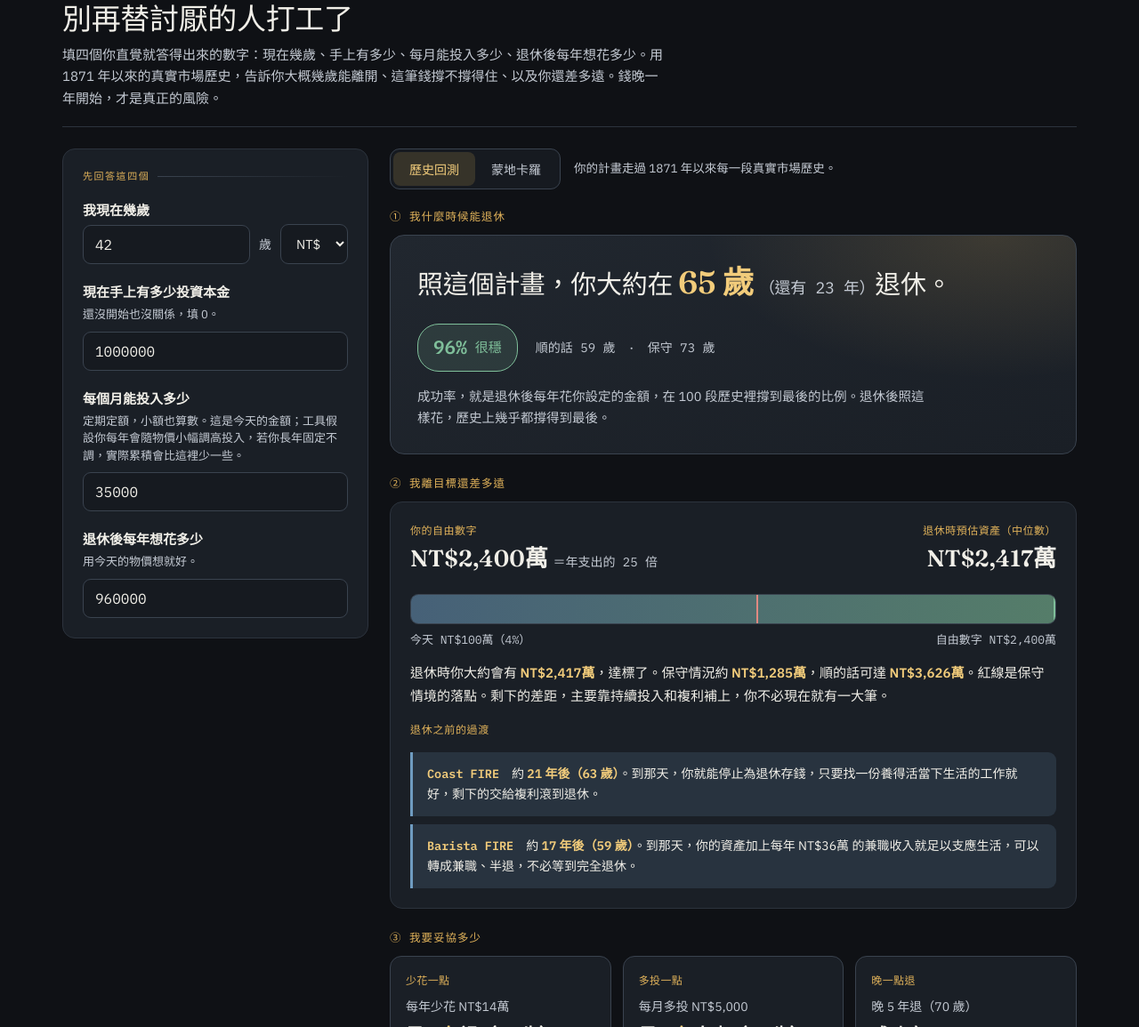
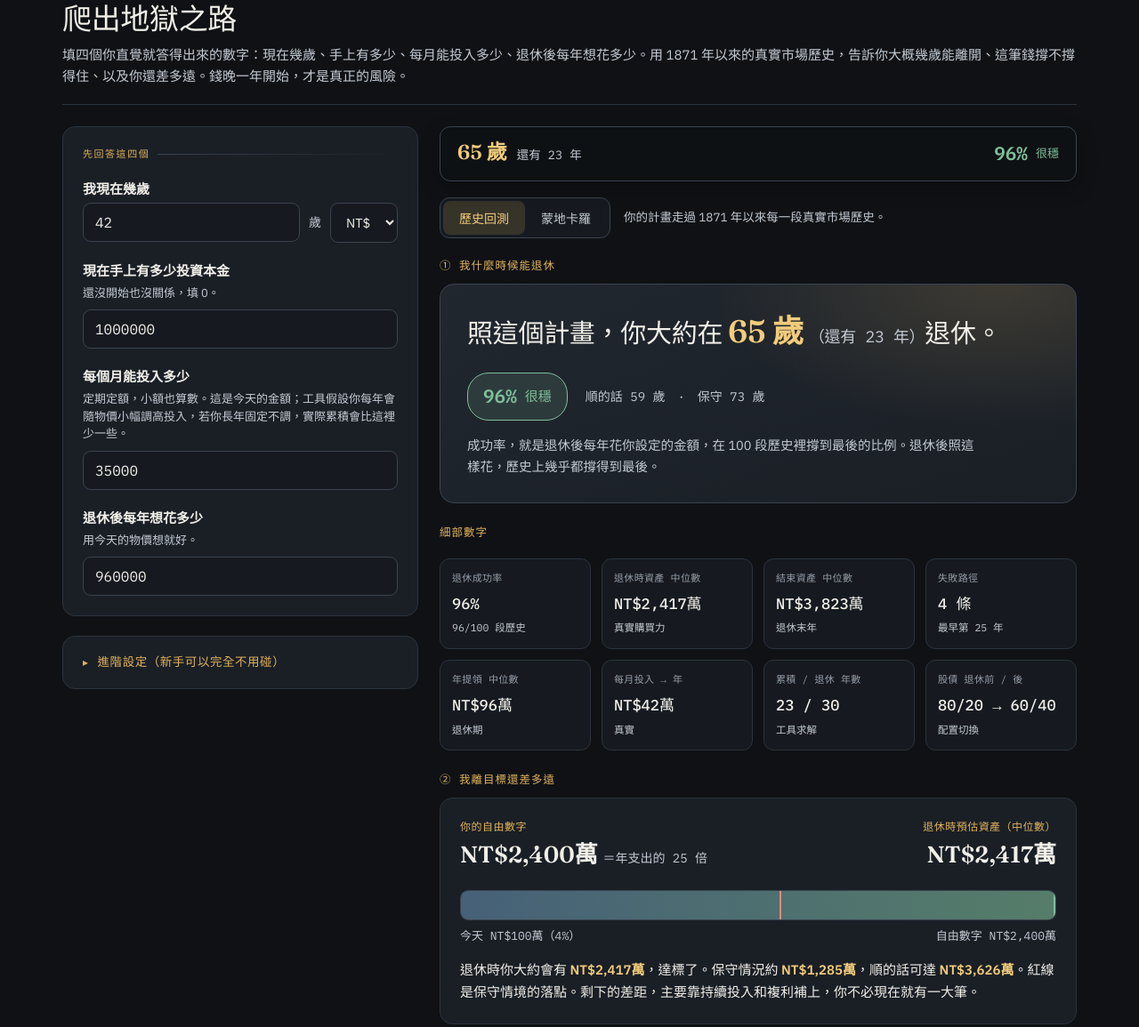
Before and after one commit to qqamp/FIRE, a plain HTML site: page index.html in a window 1280 px wide. Shown: the part 26-1181 px from the top of the page at 89% size. Drawn offline with Linux system fonts and the light colour scheme.

Commit message:
Add files via upload

```diff
--- a/index.html
+++ b/index.html
@@ -3,7 +3,7 @@
 <head>
 <meta charset="UTF-8">
 <meta name="viewport" content="width=device-width, initial-scale=1.0">
-<title>別再替你討厭的人打工了｜FIRE 全程試算</title>
+<title>爬出地獄之路｜FIRE 全程試算</title>
 <link rel="preconnect" href="https://fonts.googleapis.com">
 <link rel="preconnect" href="https://fonts.gstatic.com" crossorigin>
 <link href="https://fonts.googleapis.com/css2?family=Fraunces:opsz,wght@9..144,400;9..144,500;9..144,600;9..144,900&family=IBM+Plex+Mono:wght@400;500;600&family=IBM+Plex+Sans:wght@400;500;600;700&display=swap" rel="stylesheet">
@@ -26,8 +26,8 @@
   header{padding-bottom:18px;border-bottom:1px solid var(--line);margin-bottom:24px}
   .brand h1{font-family:var(--disp);font-weight:500;font-size:33px;letter-spacing:-0.01em;line-height:1.08}
   .brand h1 em{font-style:italic;color:var(--gold-bright);font-weight:400}
-  .brand p{color:var(--txt2);font-size:15px;margin-top:10px;max-width:680px;line-height:1.65}
-  .grid{display:grid;grid-template-columns:344px 1fr;gap:24px;align-items:start}
+  .brand p{color:var(--txt2);font-size:15px;margin-top:10px;line-height:1.65}
+  .grid{display:grid;grid-template-columns:400px 1fr;gap:24px;align-items:start}
   @media(max-width:900px){.grid{grid-template-columns:1fr}}
   .panel{background:var(--panel);border:1px solid var(--line);border-radius:14px;padding:22px}
   .seclabel{font-family:var(--mono);font-size:11px;letter-spacing:0.14em;text-transform:uppercase;color:var(--gold);margin-bottom:18px;display:flex;align-items:center;gap:9px}
@@ -65,6 +65,13 @@
 
   .zone{margin-bottom:22px}
   .modebar{display:flex;align-items:center;gap:15px;margin-bottom:20px;flex-wrap:wrap}
+  .stickybar{position:sticky;top:10px;z-index:30;display:flex;align-items:center;justify-content:space-between;gap:16px;flex-wrap:wrap;background:rgba(15,17,21,0.94);backdrop-filter:blur(10px);-webkit-backdrop-filter:blur(10px);border:1px solid var(--line2);border-radius:12px;padding:13px 19px;margin-bottom:18px;box-shadow:0 8px 22px rgba(0,0,0,0.28)}
+  .sb-main{display:flex;align-items:baseline;gap:11px}
+  .sb-age{font-family:var(--disp);font-size:23px;font-weight:600;color:var(--gold-bright);line-height:1}
+  .sb-sub{font-size:13.5px;color:var(--txt2);font-family:var(--mono)}
+  .sb-rate{display:flex;align-items:center;gap:9px}
+  .sb-pct{font-family:var(--mono);font-size:21px;font-weight:600;color:var(--gold-bright)}
+  .sb-word{font-family:var(--mono);font-size:13px}
   .seg{display:inline-flex;background:var(--ink2);border:1px solid var(--line2);border-radius:11px;padding:3px}
   .seg button{background:transparent;border:none;color:var(--txt2);font-family:var(--mono);font-size:14px;padding:9px 18px;border-radius:8px;cursor:pointer;font-weight:500;transition:.15s}
   .seg button.on{background:var(--gold-dim);color:var(--gold-bright)}
@@ -122,10 +129,10 @@
   details.adv>summary::-webkit-details-marker{display:none}
   details.adv>summary::before{content:"▸";color:var(--gold);transition:.15s;font-size:12px} details.adv[open]>summary::before{content:"▾"}
   details.adv .advbody{padding:4px 22px 22px;border-top:1px solid var(--line)}
-  .advgrid{display:grid;grid-template-columns:1fr 1fr;gap:20px 26px;margin-top:18px}
+  .advgrid{display:grid;grid-template-columns:1fr;gap:20px;margin-top:18px}
   @media(max-width:620px){.advgrid{grid-template-columns:1fr}}
   .advgrid .full{grid-column:1/-1}
-  .allocpair{display:grid;grid-template-columns:1fr 1fr;gap:18px}
+  .allocpair{display:grid;grid-template-columns:1fr;gap:14px}
   @media(max-width:620px){.allocpair{grid-template-columns:1fr}}
   .allocbox{background:var(--ink2);border:1px solid var(--line);border-radius:11px;padding:14px}
   .allocbox .t{font-size:13.5px;font-weight:600;color:var(--txt);margin-bottom:3px}
@@ -143,6 +150,10 @@
   .foot summary::-webkit-details-marker{display:none} .foot summary::before{content:"▸ ";color:var(--gold)} .foot details[open] summary::before{content:"▾ "}
   .foot .body{margin-top:12px;line-height:1.8;color:var(--txt2)}
   .disclaimer{margin-top:16px;padding:13px 16px;background:rgba(224,137,130,0.07);border:1px solid rgba(224,137,130,0.2);border-radius:10px;color:var(--txt2);font-size:13px;line-height:1.65}
+  .methods{margin-top:14px;display:grid;gap:10px}
+  .method{padding:12px 15px;background:rgba(224,137,130,0.07);border:1px solid rgba(224,137,130,0.2);border-bottom:2px solid var(--bad);border-radius:10px;font-size:13.5px;color:var(--txt2);line-height:1.65}
+  .method b{color:var(--gold-bright);font-family:var(--mono);font-size:13px;letter-spacing:0.04em}
+  .methods-foot{font-size:13px;color:var(--txt2);padding-left:3px}
   .src{margin-top:16px;padding-top:16px;border-top:1px solid var(--line);font-size:12.5px;line-height:1.8;color:var(--txt2)}
   .src a{color:var(--gold)}
 </style>
@@ -151,7 +162,7 @@
 <div class="wrap">
   <header>
     <div class="brand">
-      <h1>別再替討厭的人打工了</h1>
+      <h1>爬出地獄之路</h1>
       <p>填四個你直覺就答得出來的數字：現在幾歲、手上有多少、每月能投入多少、退休後每年想花多少。用 1871 年以來的真實市場歷史，告訴你大概幾歲能離開、這筆錢撐不撐得住、以及你還差多遠。錢晚一年開始，才是真正的風險。</p>
     </div>
   </header>
@@ -181,63 +192,8 @@
           <input type="number" id="spend" value="960000" step="50000" min="0">
         </div>
       </div>
-    </div>
-
-    <div class="results">
-      <div class="modebar">
-        <div class="seg"><button id="modeHist" class="on">歷史回測</button><button id="modeMc">蒙地卡羅</button></div>
-        <span class="modenote" id="modenote"></span>
-      </div>
-      <div class="zone">
-        <div class="q">① 我什麼時候能退休</div>
-        <div class="herobox">
-          <div class="lead" id="lead">·</div>
-          <div class="herometa">
-            <span class="vtag" id="vtag"><span class="pct" id="srate">·</span><span id="vword"></span></span>
-            <span class="herorange" id="herorange"></span>
-          </div>
-          <div class="heronote" id="heronote"></div>
-        </div>
-      </div>
-
-      <div class="zone">
-        <div class="q">② 我離目標還差多遠</div>
-        <div class="gapcard">
-          <div class="gaphead">
-            <div><div class="label">你的自由數字</div><div class="fi" id="finum">·</div></div>
-            <div style="text-align:right"><div class="label">退休時預估資產（中位數）</div><div class="fi" id="atretire">·</div></div>
-          </div>
-          <div class="bar"><div class="barfill" id="barfill" style="width:0%"></div><div class="bartick" id="bartick" style="left:0%;display:none"></div></div>
-          <div class="barlbls"><span id="barL">今天</span><span id="barR">自由數字</span></div>
-          <div class="gaprange" id="gaprange"></div>
-          <div id="firebox"></div>
-        </div>
-      </div>
-
-      <div class="zone">
-        <div class="q">③ 我要妥協多少</div>
-        <div class="tradeoff" id="tradeoff"></div>
-        <div class="waitline" id="waitline"></div>
-      </div>
-
-      <div class="zone">
-        <div class="q">你的錢一路上會怎麼變</div>
-        <div class="panel chartcard">
-          <div class="chart-head">
-            <h3>從現在到退休，再到終點</h3>
-            <div class="leg">
-              <span><i style="background:var(--acc)"></i>累積，你在存</span>
-              <span><i style="background:var(--gold)"></i>退休，你在花</span>
-              <span><i style="background:var(--bad)"></i>失敗路徑</span>
-            </div>
-          </div>
-          <div class="canvas-wrap"><canvas id="pathChart"></canvas></div>
-          <div class="chartnote" id="pathNote"></div>
-        </div>
-      </div>
-
       <details class="adv">
-        <summary>進階設定與細節（新手可以完全不用碰）</summary>
+        <summary>進階設定（新手可以完全不用碰）</summary>
         <div class="advbody">
           <div class="advgrid">
             <div class="full">
@@ -281,11 +237,6 @@
               <div class="sub">基金或 ETF 的內扣總開銷。</div>
               <div class="inrow"><input type="number" id="fee" value="0.1" step="0.05" min="0" max="5" style="width:110px"><span class="suffix">% / 年</span></div>
             </div>
-            <div>
-              <label>兼職年收入（Barista FIRE 用）</label>
-              <div class="sub">若你打算在完全退休前做兼職，填入預估的年收入，就能看到更早的半退時點。</div>
-              <input type="number" id="barista" value="360000" step="50000" min="0">
-            </div>
             <div class="full">
               <label>提領策略</label>
               <select id="strat" style="margin-top:9px"></select>
@@ -300,16 +251,71 @@
               <button class="addbtn" id="addFlow">＋ 新增現金流</button>
             </div>
           </div>
-
-          <div class="stats" id="statgrid"></div>
-
-          <div class="chartcard" style="margin-top:20px">
-            <div class="chart-head"><h3>退休後每年實際領多少</h3><div class="leg"><span><i style="background:var(--gold)"></i>中位數</span></div></div>
-            <div class="canvas-wrap" style="height:210px"><canvas id="wdChart"></canvas></div>
-            <div class="chartnote" id="wdNote"></div>
-          </div>
         </div>
       </details>
+    </div>
+
+    <div class="results">
+      <div class="stickybar" id="stickybar">
+        <div class="sb-main"><span class="sb-age" id="sbAge">·</span><span class="sb-sub" id="sbYrs"></span></div>
+        <div class="sb-rate"><span class="sb-pct" id="sbRate">·</span><span class="sb-word" id="sbWord"></span></div>
+      </div>
+      <div class="modebar">
+        <div class="seg"><button id="modeHist" class="on">歷史回測</button><button id="modeMc">蒙地卡羅</button></div>
+        <span class="modenote" id="modenote"></span>
+      </div>
+      <div class="zone">
+        <div class="q">① 我什麼時候能退休</div>
+        <div class="herobox">
+          <div class="lead" id="lead">·</div>
+          <div class="herometa">
+            <span class="vtag" id="vtag"><span class="pct" id="srate">·</span><span id="vword"></span></span>
+            <span class="herorange" id="herorange"></span>
+          </div>
+          <div class="heronote" id="heronote"></div>
+        </div>
+      </div>
+
+      <div class="zone">
+        <div class="q">細部數字</div>
+        <div class="stats" id="statgrid"></div>
+      </div>
+
+      <div class="zone">
+        <div class="q">② 我離目標還差多遠</div>
+        <div class="gapcard">
+          <div class="gaphead">
+            <div><div class="label">你的自由數字</div><div class="fi" id="finum">·</div></div>
+            <div style="text-align:right"><div class="label">退休時預估資產（中位數）</div><div class="fi" id="atretire">·</div></div>
+          </div>
+          <div class="bar"><div class="barfill" id="barfill" style="width:0%"></div><div class="bartick" id="bartick" style="left:0%;display:none"></div></div>
+          <div class="barlbls"><span id="barL">今天</span><span id="barR">自由數字</span></div>
+          <div class="gaprange" id="gaprange"></div>
+        </div>
+      </div>
+
+      <div class="zone">
+        <div class="q">③ 我要妥協多少</div>
+        <div class="tradeoff" id="tradeoff"></div>
+        <div class="waitline" id="waitline"></div>
+      </div>
+
+      <div class="zone">
+        <div class="q">你的錢一路上會怎麼變</div>
+        <div class="panel chartcard">
+          <div class="chart-head">
+            <h3>從現在到退休，再到終點</h3>
+            <div class="leg">
+              <span><i style="background:var(--acc)"></i>累積，你在存</span>
+              <span><i style="background:var(--gold)"></i>退休，你在花</span>
+              <span><i style="background:var(--bad)"></i>失敗路徑</span>
+            </div>
+          </div>
+          <div class="canvas-wrap"><canvas id="pathChart"></canvas></div>
+          <div class="chartnote" id="pathNote"></div>
+        </div>
+      </div>
+
 
       <div class="foot">
         <b>怎麼看這張圖</b>　每一條線是一個歷史起點。左半藍色是你在存錢、資產往上爬，右半金色是你退休後在花錢，中間那條直線是退休的那一刻，水平虛線是你的自由數字。哪條線跌到 0，就代表那段歷史在計畫結束前把錢花光了。
@@ -322,13 +328,13 @@
             <b>何時能退休</b>　自由數字＝退休年支出 ÷ 安全提領率（4% 時就是 25 倍）。工具找出中位數路徑下、資產第一次達到自由數字的年份，就是你的自由年齡，並給樂觀（p90）與保守（p10）區間。<br>
             <b>提領率與成功率連動</b>　退休後每年提領你設定的年支出，跨所有歷史起點回測會不會在計畫結束前花光。提領率調高，自由數字變小、退得早，但提領占資產比例高、成功率下降。這就是早退與安穩之間的取捨。<br>
             <b>退休前後分開配置</b>　累積期套用退休前配置、提領期套用退休後配置，在退休那一年切換。可呈現先積極後保守的真實做法。<br>
-            <b>Coast / Barista FIRE</b>　規劃用的啟發式估算，假設一個由配置推估的真實報酬（股 5%、債 1.9%、現金 0%）讓資產光靠複利成長。<br>
-            <b>蒙地卡羅（區塊重抽樣）</b>　切換到此視角時，從真實歷史隨機抽取連續 8 年的區塊接成新路徑，股、債、通膨同年一起抽以保留相關性，生成 800 條模擬人生。保留真實的肥尾與序列風險，但畢竟是模擬，數字依賴抽樣假設，請與歷史回測對照著看。結果使用固定亂數種子，因此同樣輸入每次顯示一致。<br>
             <b>幣別</b>　報酬引擎為美國市場歷史資料，幣別僅為顯示標籤。
           </div>
         </details>
-        <div class="disclaimer">
-          歷史回測呈現的是「過去若重演會如何」，<b>不是預測</b>。Coast 與 Barista FIRE 是讓你提早離開有毒環境的規劃參考，<b>不是叫你明天裸辭</b>。真正該擔心的，往往不是市場波動，而是遲遲不開始。
+        <div class="methods">
+          <div class="method"><b>歷史回測</b>　你的計畫走過 1871 年以來每一段真實市場歷史，呈現的是「過去若重演會如何」，不是預測，也無法涵蓋未曾發生的情境。</div>
+          <div class="method"><b>蒙地卡羅</b>　從真實歷史隨機抽取連續 8 年的區塊接成新路徑，股、債、通膨同年一起抽以保留相關性，生成 800 條模擬人生。保留真實的尾部與序列風險，結果使用固定亂數種子，同樣輸入每次顯示一致。</div>
+          <div class="methods-foot">兩者數字請對照查看。</div>
         </div>
         <div class="src">
           <b style="color:var(--txt);font-family:var(--mono);letter-spacing:0.04em">來源、授權與聲明</b><br>
@@ -519,13 +525,14 @@ function readConfig(){
   return {age:parseInt($('age').value)||0,startCap:Math.max(0,parseFloat($('startCap').value)||0),
     annualContrib:Math.max(0,(parseFloat($('monthly').value)||0)*12),
     spending:Math.max(0,parseFloat($('spend').value)||0),safeRate:Math.max(0.01,(parseFloat($('safeRate').value)||4)/100),
-    length:parseInt($('length').value),barista:Math.max(0,parseFloat($('barista').value)||0),
+    length:parseInt($('length').value),
     manualAge:$('manualAge').checked,targetAge:parseInt($('targetAge').value)||65,
     ws:pre.ws,wb:pre.wb,wc:pre.wc,wsPost:post.ws,wbPost:post.wb,wcPost:post.wc,
     fee:(parseFloat($('fee').value)||0)/100,flows,strat:sp.strat,sp:sp.sp,fn:sp.fn,cur:$('cur').value};
 }
 
 /* ---------- render ---------- */
+function setSticky(age,yrs,rate,word,col){$('sbAge').textContent=age;$('sbYrs').textContent=yrs;$('sbRate').textContent=rate;$('sbRate').style.color=col;$('sbWord').textContent=word;$('sbWord').style.color=col;}
 function render(){
   const cfg=readConfig(),cur=cfg.cur;
   const acc=accumSeriesMode(cfg,0);const FI=cfg.spending/cfg.safeRate;
@@ -539,11 +546,11 @@ function render(){
 
   // Zone 1
   const lead=$('lead');
-  if(cfg.spending<=0){lead.innerHTML='先填入「退休後每年想花多少」。';$('herorange').textContent='';$('heronote').textContent='';$('srate').textContent='·';$('vword').textContent='';$('vtag').style.background='transparent';$('vtag').style.border='1px solid var(--line2)';$('vtag').style.color='var(--txt2)';}
+  if(cfg.spending<=0){lead.innerHTML='先填入「退休後每年想花多少」。';$('herorange').textContent='';$('heronote').textContent='';$('srate').textContent='·';$('vword').textContent='';$('vtag').style.background='transparent';$('vtag').style.border='1px solid var(--line2)';$('vtag').style.color='var(--txt2)';setSticky('·','','·','','var(--txt2)');}
   else if(!cfg.manualAge&&!reachable){
     lead.innerHTML='以目前的投入，<b>60 年內</b>還達不到你的自由數字。';
     $('herorange').textContent='';$('heronote').textContent='別停在這裡。往下看「我要妥協多少」，少花一點、或每月多投一些，數字就會動起來。';
-    $('srate').textContent='·';$('vword').textContent='達標前無成功率';$('vtag').style.background='transparent';$('vtag').style.color='var(--txt2)';$('vtag').style.border='1px solid var(--line2)';
+    $('srate').textContent='·';$('vword').textContent='達標前無成功率';$('vtag').style.background='transparent';$('vtag').style.color='var(--txt2)';$('vtag').style.border='1px solid var(--line2)';setSticky('60 年內未達','','·','','var(--txt2)');
   } else {
     const fage=cfg.age+N;
     if(N<=0)lead.innerHTML='你<b>現在</b>就達到自由數字了。';
@@ -558,6 +565,7 @@ function render(){
     else{col='var(--bad)';word='高風險';note='太多情況撐不到最後，多半是提領率太高或花費偏高。';}
     $('srate').textContent=sr.toFixed(0)+'%';$('vword').textContent=word;$('vtag').style.color=col;$('vtag').style.border='1px solid '+col;
     $('vtag').style.background=(sr>=95)?'rgba(127,191,154,0.14)':(sr>=85)?'rgba(242,204,123,0.14)':(sr>=70)?'rgba(224,178,90,0.14)':'rgba(224,137,130,0.14)';
+    setSticky(N<=0?'現在':fage+' 歲', N<=0?'已達標':'還有 '+N+' 年', sr.toFixed(0)+'%', word, col);
     $('heronote').textContent='成功率，就是退休後每年花你設定的金額，在 '+R.n+' 段歷史裡撐到最後的比例。'+note;
   }
 
@@ -573,28 +581,6 @@ function render(){
   $('barR').textContent='自由數字 '+fmtCompact(FI,cur);
   if(R.n){$('gaprange').innerHTML=`退休時你大約會有 <b>${fmtCompact(atRmed,cur)}</b>，${atRmed>=FI?'達標了':'還差一截'}。保守情況約 <b>${fmtCompact(atRlo,cur)}</b>，順的話可達 <b>${fmtCompact(atRhi,cur)}</b>。紅線是保守情境的落點。剩下的差距，主要靠持續投入和複利補上，你不必現在就有一大筆。`;}
   else $('gaprange').textContent='';
-  // Zone 2: 退休之前的過渡 (Coast / Barista FIRE)
-  const g=cfg.ws*0.05+cfg.wb*0.019;let fhtml='';
-  if(R.n&&cfg.spending>0&&N>0){
-    fhtml+='<div class="firetitle">退休之前的過渡</div>';
-    let coast=null;for(let t=0;t<=N;t++){if(acc.med[t]>=FI/Math.pow(1+g,N-t)){coast=t;break;}}
-    if(coast!=null&&coast<N)
-      fhtml+=`<div class="fireline"><span class="term">Coast FIRE</span>　約 <b>${coast} 年後（${cfg.age+coast} 歲）</b>。到那天，你就能停止為退休存錢，只要找一份養得活當下生活的工作就好，剩下的交給複利滾到退休。`;
-    else
-      fhtml+=`<div class="fireline"><span class="term">Coast FIRE</span>　指你存夠了種子錢，從此不必再為退休存錢，只要養得活當下、其餘靠複利滾到退休。以目前的計畫還沒走到這個點，提高每月投入或降低目標支出可以更早抵達。`;
-    fhtml+='</div>';
-    const FIb=Math.max(0,(cfg.spending-cfg.barista))/cfg.safeRate;
-    if(cfg.barista>=cfg.spending)
-      fhtml+=`<div class="fireline"><span class="term">Barista FIRE</span>　你預估的兼職年收入已能支應全部生活，幾乎隨時都能轉成兼職、半退。`;
-    else{const bt=yearsTo(acc.med,FIb);
-      if(bt!=null)
-        fhtml+=`<div class="fireline"><span class="term">Barista FIRE</span>　約 <b>${bt} 年後（${cfg.age+bt} 歲）</b>。到那天，你的資產加上每年 ${fmtCompact(cfg.barista,cur)} 的兼職收入就足以支應生活，可以轉成兼職、半退，不必等到完全退休。`;
-      else
-        fhtml+=`<div class="fireline"><span class="term">Barista FIRE</span>　指你的資產加上一份兼職收入就足以支應生活、可以半退。以目前投入，60 年內還到不了這個門檻，可在進階調整兼職年收入。`;
-    }
-    fhtml+='</div>';
-  }
-  $('firebox').innerHTML=fhtml;
 
   // Zone 3
   renderTradeoffs(cfg,acc,FI,solvedN,R);
@@ -672,8 +658,7 @@ function drawPaths(cv,accessor,note,opt){
   $(note).textContent=(clipped?'已裁切極端高值（最高 '+fmtCompact(realMax,cur)+'）以利檢視。':'')+(opt.foot||'');
 }
 function drawCharts(){if(!lastResult)return;const A=lastResult.N,age=lastResult.age;
-  drawPaths($('pathChart'),p=>p.full,'pathNote',{markX:A,retireAge:age+A,fiLine:lastResult.FI,xlabel:'年（從現在起）',foot:'金線是中位數路徑。'});
-  drawPaths($('wdChart'),p=>p.wd.concat(),'wdNote',{markX:0,xlabel:'退休第幾年',foot:'金線是中位數提領。'});}
+  drawPaths($('pathChart'),p=>p.full,'pathNote',{markX:A,retireAge:age+A,fiLine:lastResult.FI,xlabel:'年（從現在起）',foot:'金線是中位數路徑。'});}
 
 function syncAllocOne(sId,bId,sV,bV,bar,lS,lB,lC){let s=parseInt($(sId).value),b=parseInt($(bId).value);if(s+b>100){b=100-s;$(bId).value=b;}const c=100-s-b;
   $(sV).textContent=s+'%';$(bV).textContent=b+'%';$(lS).textContent=s+'%';$(lB).textContent=b+'%';$(lC).textContent=c+'%';
@@ -688,7 +673,7 @@ let timer=null;function schedule(){clearTimeout(timer);timer=setTimeout(render,8
 function init(){
   buildStratSelect();
   $('strat').addEventListener('change',()=>{renderStratParams();schedule();});
-  ['age','startCap','monthly','spend','safeRate','fee','barista','targetAge','cur'].forEach(id=>$(id).addEventListener('input',schedule));
+  ['age','startCap','monthly','spend','safeRate','fee','targetAge','cur'].forEach(id=>$(id).addEventListener('input',schedule));
   $('manualAge').addEventListener('change',()=>{$('targetAgeRow').style.display=$('manualAge').checked?'flex':'none';schedule();});
   $('length').addEventListener('input',()=>{$('lenVal').textContent=$('length').value+' 年';schedule();});
   ['alStocks','alBonds','alStocksPost','alBondsPost'].forEach(id=>$(id).addEventListener('input',()=>{syncAlloc();schedule();}));
```
